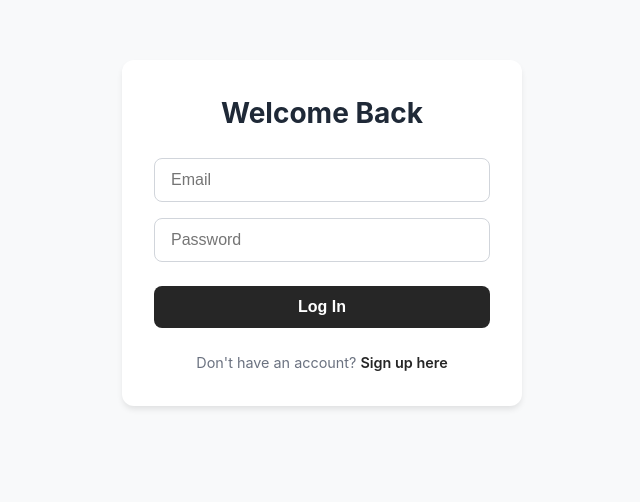
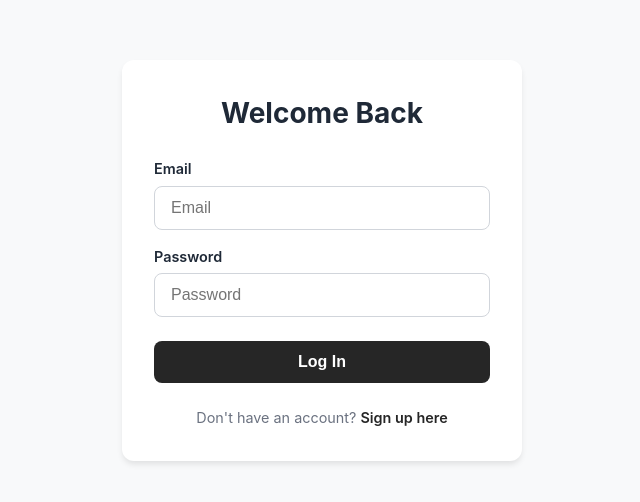
Before and after one commit to Omphile-coder/ShoppingList, a React (Vite) app: page /login in a window 1280 px wide. Shown: the top 502 px of the page, without its empty margins (318-958 px from the left). Built offline with nearby package versions, Linux system fonts and the light colour scheme; the HTML template or start-up script is replaced by a standard one.

Commit message:
Added labels to the login page

```diff
--- a/src/index.css
+++ b/src/index.css
@@ -110,6 +110,20 @@ body {
   font-size: 0.9rem;
   margin-bottom: 16px;
   text-align: center;
+}
+
+
+.input-group {
+  display: flex;
+  flex-direction: column;
+  gap: 6px;
+  text-align: left;
+}
+
+.input-label {
+  font-size: 0.9rem;
+  font-weight: 600;
+  color: var(--text-main);
 }
 
 /*
--- a/src/pages/LoginPage.tsx
+++ b/src/pages/LoginPage.tsx
@@ -35,7 +35,6 @@ export const LoginPage = () => {
       }
 
       //   If they match, tell Redux that the user is logged in!
-
       const { password: _, ...safeUser } = user;
       dispatch(login(safeUser));
 
@@ -54,7 +53,12 @@ export const LoginPage = () => {
       {error && <p className="alert-error">{error}</p>}
 
       <form onSubmit={handleSubmit} className="auth-form">
+        <div className="input-group">
+          <label htmlFor="email" className="input-label">
+            Email
+          </label>
           <input
+            id="email"
             type="email"
             placeholder="Email"
             required
@@ -62,8 +66,14 @@ export const LoginPage = () => {
             onChange={(e) => setEmail(e.target.value)}
             className="auth-input"
           />
+        </div>
 
+        <div className="input-group">
+          <label htmlFor="password" className="input-label">
+            Password
+          </label>
           <input
+            id="password"
             type="password"
             placeholder="Password"
             required
@@ -71,6 +81,7 @@ export const LoginPage = () => {
             onChange={(e) => setPassword(e.target.value)}
             className="auth-input"
           />
+        </div>
 
         <button type="submit" className="auth-button">
           Log In
```
Lines whose indentation alone changed are shown as unchanged.
